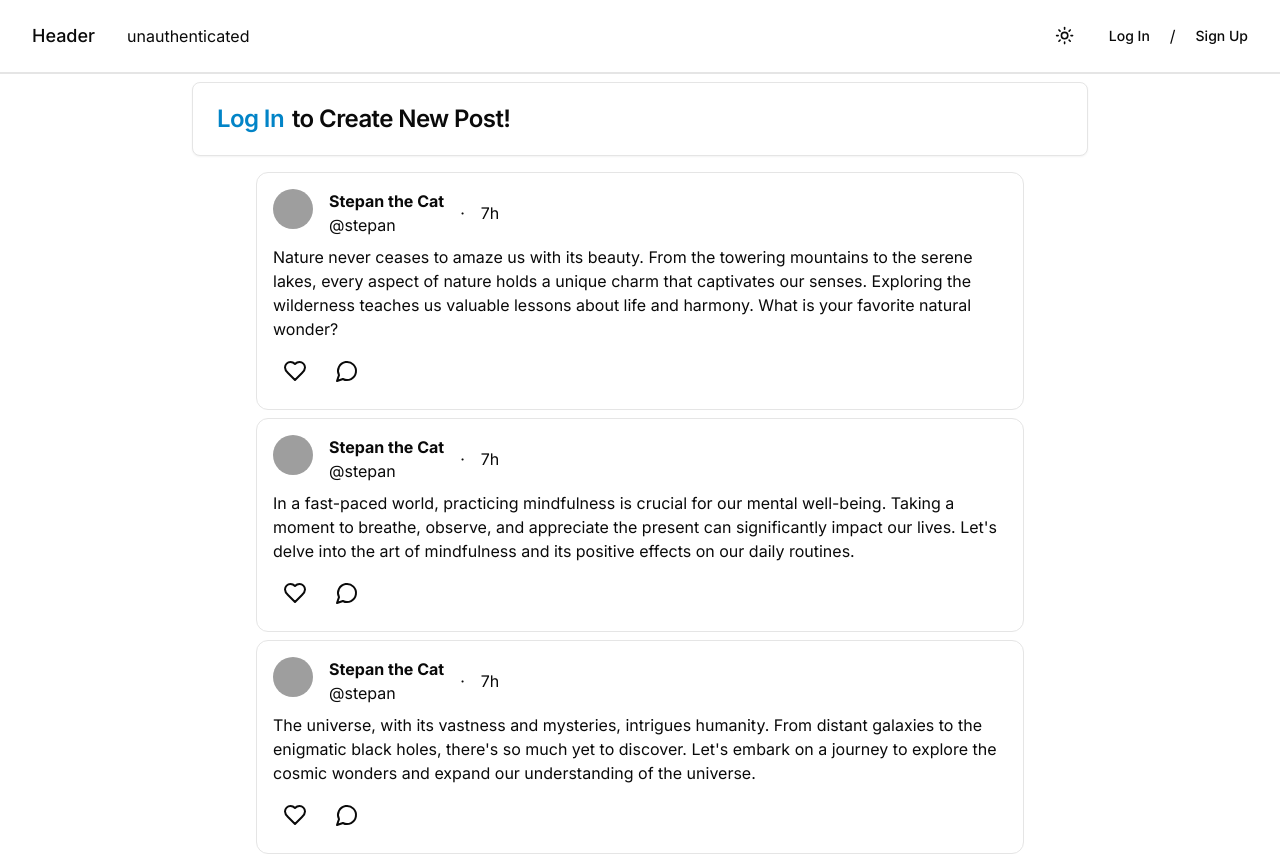
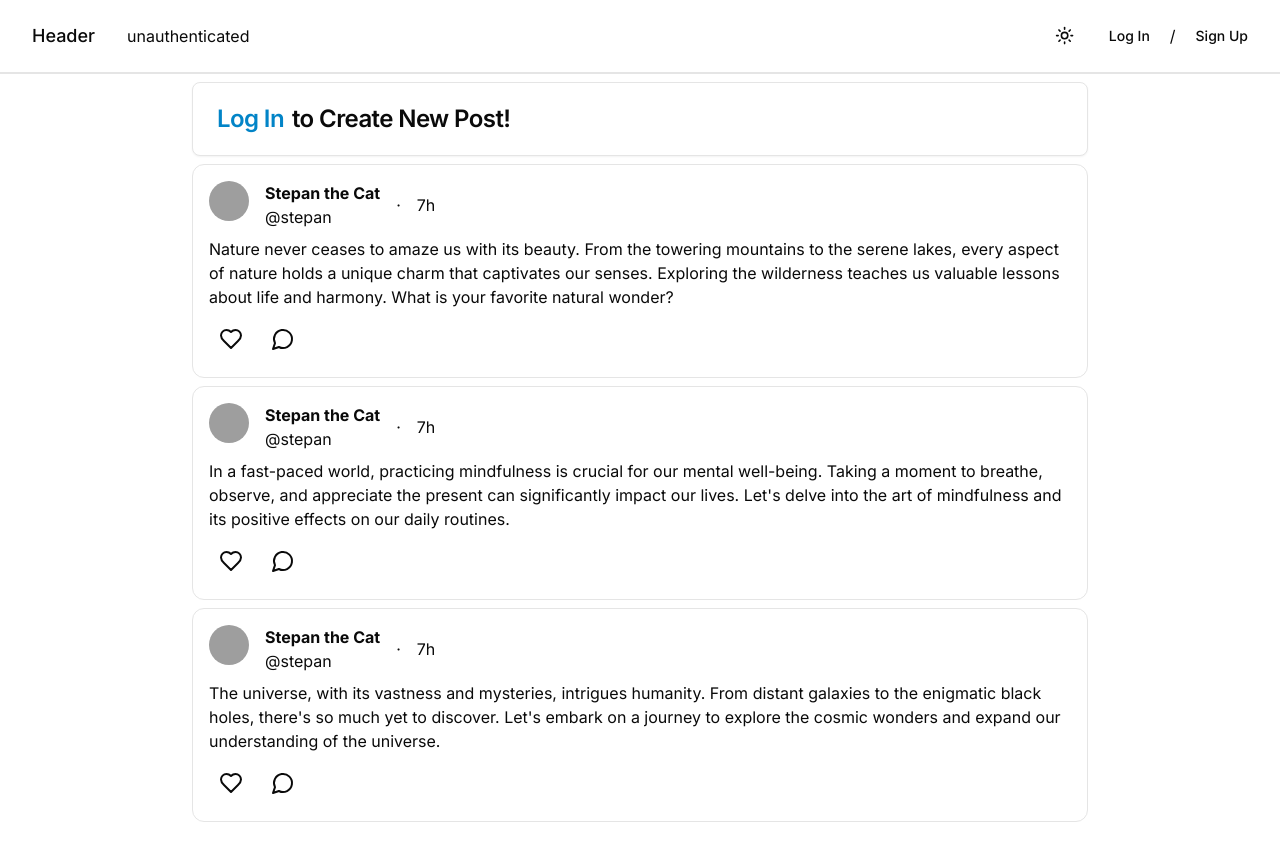
Before and after one commit to dmrtnv/mrtnv-blog, a Next.js app: page /home in a window 1280 px wide. After the commit the page ends 822 px from the top, so only its background shows below. Built offline with nearby package versions, Linux system fonts and the light colour scheme; no server answers; grey boxes are pictures that could not be loaded.

Commit message:
Modified styles in Feed and Post components

```diff
--- a/components/Feed.tsx
+++ b/components/Feed.tsx
@@ -29,7 +29,7 @@ async function Feed() {
   if (!posts) return <div>No posts</div>;
 
   return (
-    <ul className='mx-auto flex list-none flex-col items-center gap-2 p-2'>
+    <ul className='flex list-none flex-col items-center gap-2'>
       {posts.map((post) => (
         <li key={post.title}>
           <Post post={post} />
--- a/components/Post.tsx
+++ b/components/Post.tsx
@@ -5,7 +5,7 @@ import PostType from '@/types/PostType';
 
 function Post({ post }: { post: PostType }) {
   return (
-    <article className='max-w-3xl rounded-xl border p-4'>
+    <article className='rounded-xl border p-4'>
       <div className='flex items-center gap-4'>
         <UserHoverCard />
         <span>·</span>
```
